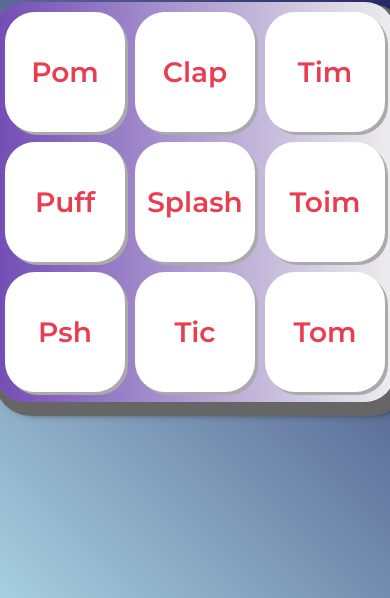
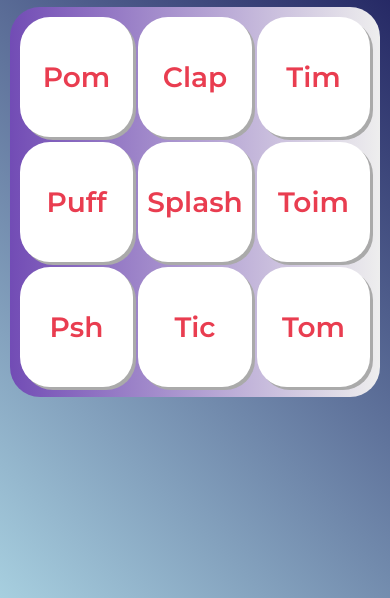
Before and after one commit to Guilbertoliveira/SoundPlayer, a plain HTML site: page index.html in a window 390 px wide. Shown: the part 246-844 px from the top of the page. Drawn offline with Linux system fonts and the light colour scheme.

Commit message:
Mobile version improvements

```diff
--- a/scss/_estilos.scss
+++ b/scss/_estilos.scss
@@ -57,3 +57,20 @@ body {
   }
 
 }
+
+@media screen and (max-width: 480px) {
+  body {
+    .teclado {
+      grid-template-columns: 1fr 1fr 1fr;
+      box-shadow: none;
+      gap: 5px;
+      padding: 10px;
+      width: 95vw;
+    }
+
+    .tecla {
+      width: 100%;
+
+    }
+  }
+}
```
Also changed, not shown: style.css, 1 other file.
